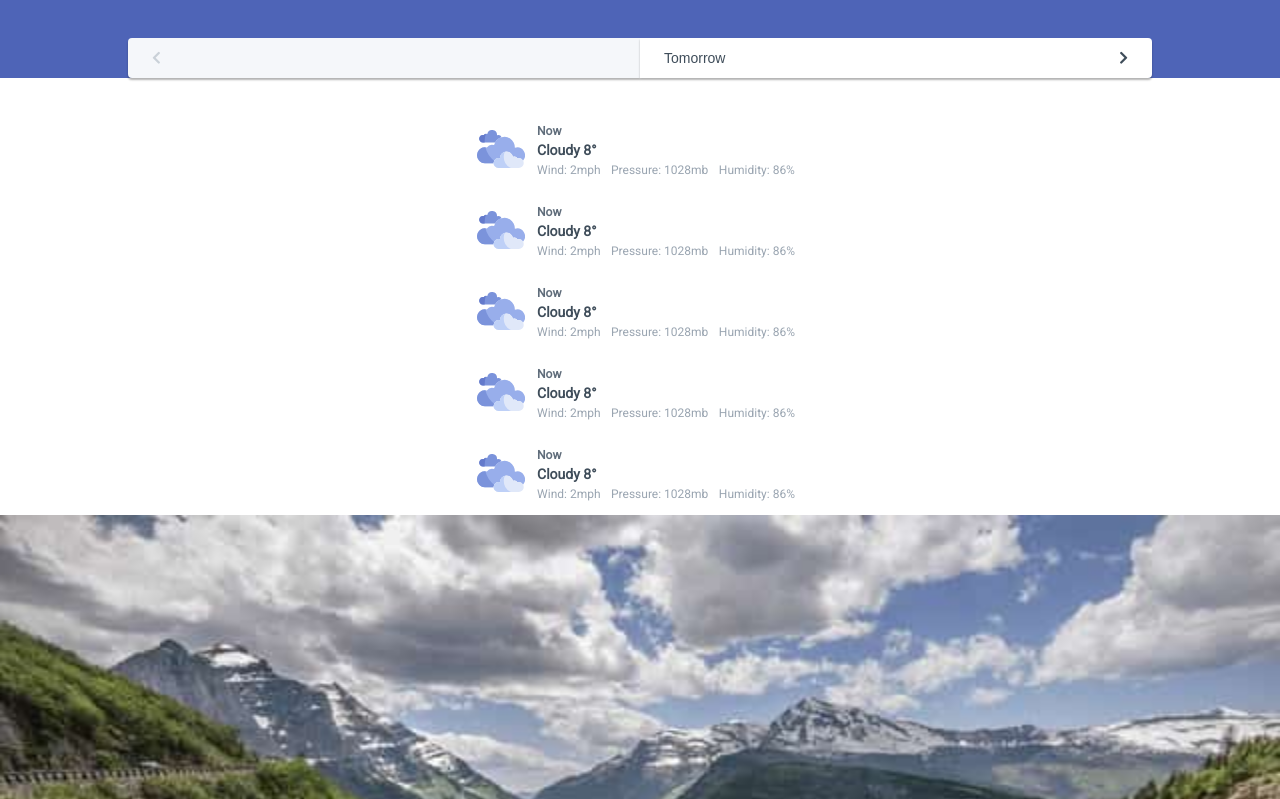
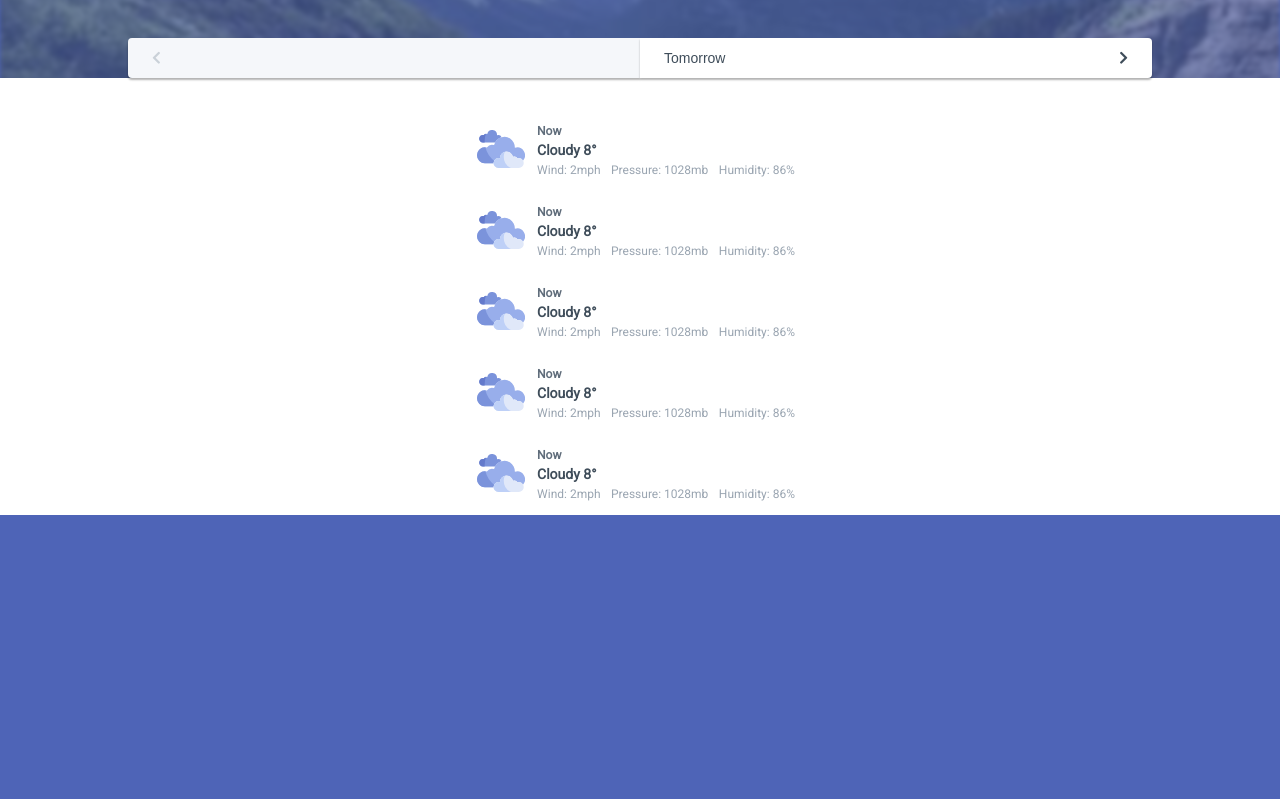
Before and after one commit to blackwellweb/weather_app_rest_api, a website built with webpack: page src/index.html in a window 1280 px wide. Shown: the part 306-1105 px from the top of the page. After the commit the page ends 821 px from the top, so only its background shows below. Built offline with nearby package versions, Linux system fonts and the light colour scheme; files whose address does not match are found by name.

Commit message:
Background Overlay added

```diff
--- a/src/css/main.scss
+++ b/src/css/main.scss
@@ -3,9 +3,10 @@
 
 
 // Main colours
-$primary:rgb(0,48,255);
+$primary:hsl(227,42%,51%);
 $secondary: hsl(225, 57%, 67%);
 $forecastPrimary:hsl(0,0%,100%);
+$backgroundOverlay: hsla(227,42%,51%, 80%);
 
 // Font colours
 $primaryFontColour: hsl(216, 33%, 97%);
@@ -362,20 +363,20 @@
 /*------------------------------------------------------------------*/
 
 .background{
+    position: absolute;
+    height: 100%;
+    width: 100%;
+    background: url(../assets/images/background.jpg) no-repeat center center fixed;
+    background-repeat: no-repeat;
+    background-size: cover;
+    filter: blur(.2rem);
+    z-index: -1;
 
-
-    //background-color: #000;
-
-    &__image{
+    &__overlay{
         position: absolute;
         height: 100%;
         width: 100%;
+        background-color: $backgroundOverlay;
+        opacity: .8;
     }
-
-    // &__overlay{
-    //     position: absolute;
-    //     height: 100%;
-    //     width: 100%;
-    //     background-color: #000;
-    // }
 }
--- a/src/index.html
+++ b/src/index.html
@@ -105,7 +105,7 @@
         </section>
         <div class="background">
             <div class="background__overlay"></div>
-            <img class="background__image" src="/src/assets/images/background.jpg" alt="Back Ground Image">
+            <!-- <img class="background__image" src=".//assets/images/background.jpg" alt="Back Ground Image"> -->
         </div>
 
     </div>
```
